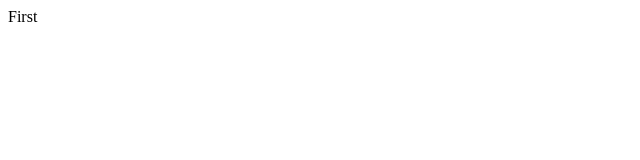
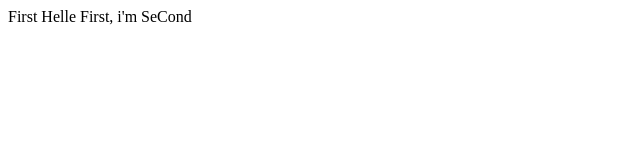
Before and after one commit to Hoanglong6969/DEMO_TEST, a plain HTML site: page index.html in a window 1280 px wide. Shown: the whole page, without its empty margins (0-640 px from the left). Drawn offline with Linux system fonts and the light colour scheme.

Commit message:
Đẩy lên lần 2

```diff
--- a/index.html
+++ b/index.html
@@ -8,5 +8,6 @@
 </head>
 <body>
     First
+    Helle First, i'm SeCond
 </body>
 </html>
```
